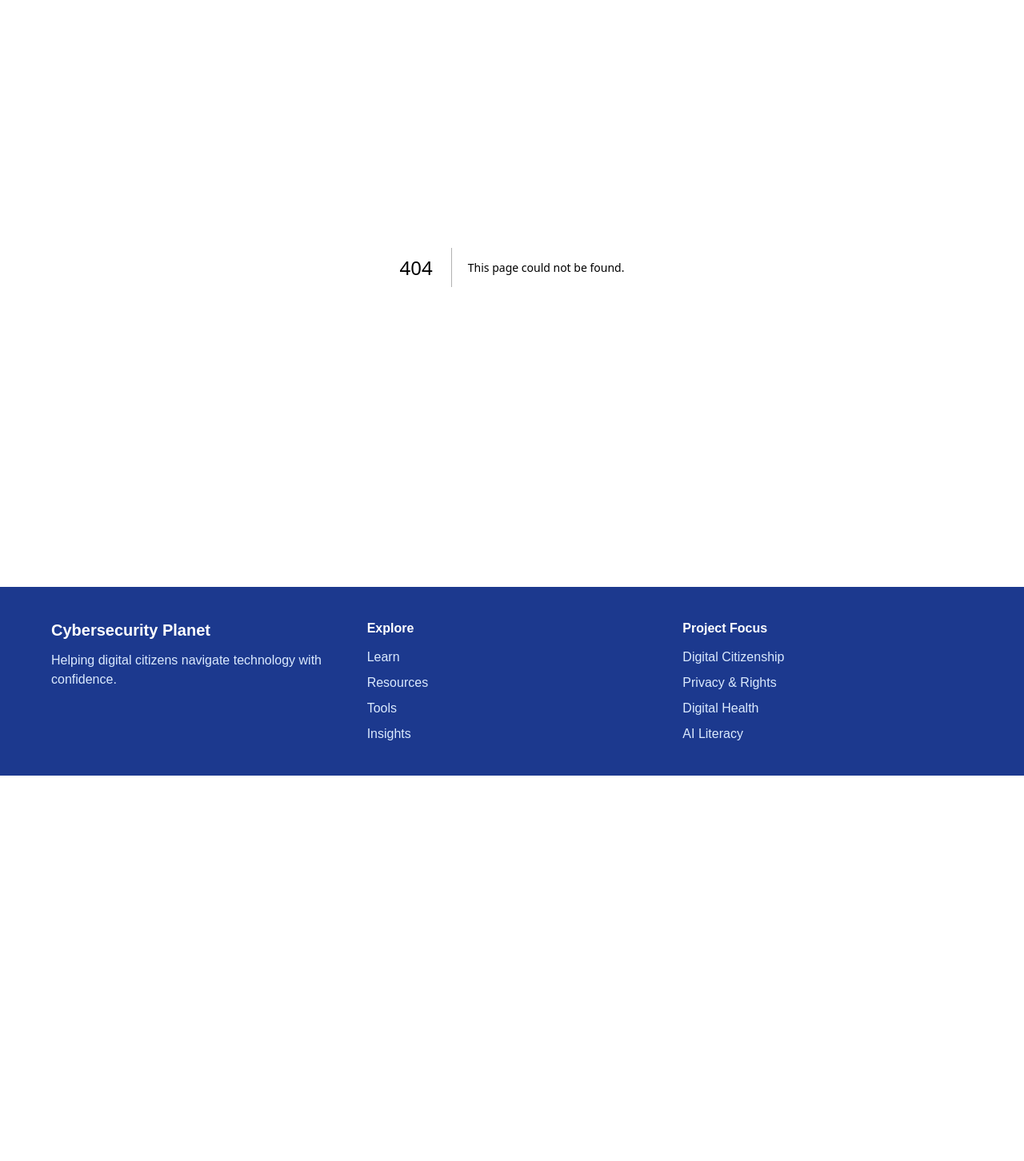
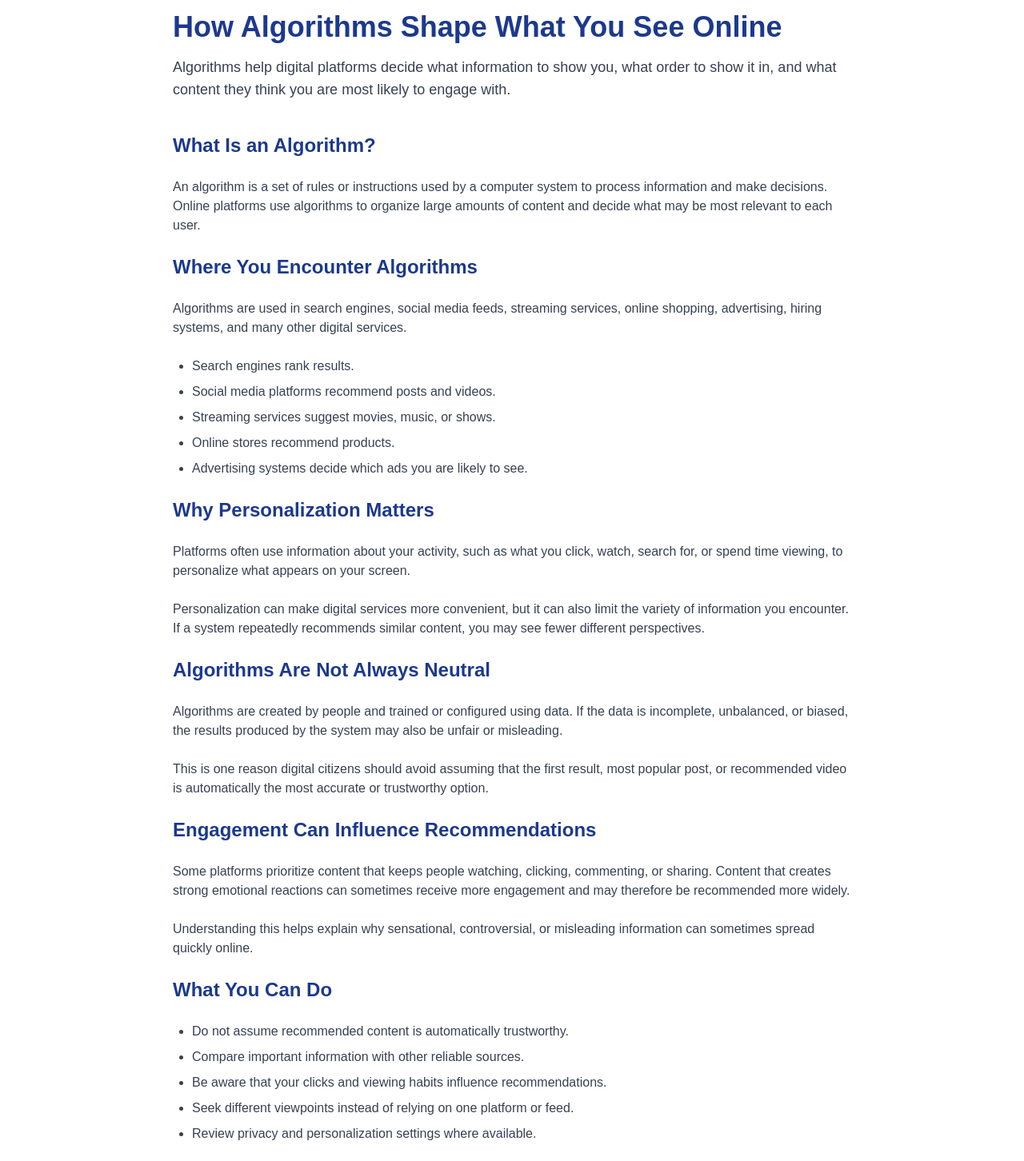
Before and after one commit to Black-widow-codes/Cybersecurity-Planet, a Next.js app: page /learn/ai-literacy/how-algorithms-shape-what-you-see-online in a window 1280 px wide. Before the commit this address had no page. Shown: the part 143-1595 px from the top of the page at 80% size. Before the commit the page ends 1113 px from the top, so only its background shows below. Built offline with nearby package versions, Linux system fonts and the light colour scheme.

Commit message:
Add algorithms AI literacy article

```diff
--- /dev/null
+++ b/src/app/learn/ai-literacy/how-algorithms-shape-what-you-see-online/page.tsx
@@ -0,0 +1,134 @@
+import Link from "next/link";
+
+export const metadata = {
+  title: "How Algorithms Shape What You See Online | Cybersecurity Planet",
+  description:
+    "Learn how algorithms rank, recommend, and personalize online content, and why understanding them matters for digital citizens.",
+};
+
+export default function AlgorithmsArticlePage() {
+  return (
+    <main className="max-w-4xl mx-auto px-6 py-20">
+      <h1 className="text-4xl font-bold text-blue-900">
+        How Algorithms Shape What You See Online
+      </h1>
+
+      <p className="mt-4 text-lg text-gray-700">
+        Algorithms help digital platforms decide what information to show you,
+        what order to show it in, and what content they think you are most
+        likely to engage with.
+      </p>
+
+      <section className="mt-10 space-y-6 text-gray-700">
+        <h2 className="text-2xl font-bold text-blue-900">
+          What Is an Algorithm?
+        </h2>
+
+        <p>
+          An algorithm is a set of rules or instructions used by a computer
+          system to process information and make decisions. Online platforms
+          use algorithms to organize large amounts of content and decide what
+          may be most relevant to each user.
+        </p>
+
+        <h2 className="text-2xl font-bold text-blue-900">
+          Where You Encounter Algorithms
+        </h2>
+
+        <p>
+          Algorithms are used in search engines, social media feeds, streaming
+          services, online shopping, advertising, hiring systems, and many
+          other digital services.
+        </p>
+
+        <ul className="list-disc space-y-2 pl-6">
+          <li>Search engines rank results.</li>
+          <li>Social media platforms recommend posts and videos.</li>
+          <li>Streaming services suggest movies, music, or shows.</li>
+          <li>Online stores recommend products.</li>
+          <li>Advertising systems decide which ads you are likely to see.</li>
+        </ul>
+
+        <h2 className="text-2xl font-bold text-blue-900">
+          Why Personalization Matters
+        </h2>
+
+        <p>
+          Platforms often use information about your activity, such as what
+          you click, watch, search for, or spend time viewing, to personalize
+          what appears on your screen.
+        </p>
+
+        <p>
+          Personalization can make digital services more convenient, but it can
+          also limit the variety of information you encounter. If a system
+          repeatedly recommends similar content, you may see fewer different
+          perspectives.
+        </p>
+
+        <h2 className="text-2xl font-bold text-blue-900">
+          Algorithms Are Not Always Neutral
+        </h2>
+
+        <p>
+          Algorithms are created by people and trained or configured using
+          data. If the data is incomplete, unbalanced, or biased, the results
+          produced by the system may also be unfair or misleading.
+        </p>
+
+        <p>
+          This is one reason digital citizens should avoid assuming that the
+          first result, most popular post, or recommended video is automatically
+          the most accurate or trustworthy option.
+        </p>
+
+        <h2 className="text-2xl font-bold text-blue-900">
+          Engagement Can Influence Recommendations
+        </h2>
+
+        <p>
+          Some platforms prioritize content that keeps people watching,
+          clicking, commenting, or sharing. Content that creates strong
+          emotional reactions can sometimes receive more engagement and may
+          therefore be recommended more widely.
+        </p>
+
+        <p>
+          Understanding this helps explain why sensational, controversial, or
+          misleading information can sometimes spread quickly online.
+        </p>
+
+        <h2 className="text-2xl font-bold text-blue-900">
+          What You Can Do
+        </h2>
+
+        <ul className="list-disc space-y-2 pl-6">
+          <li>Do not assume recommended content is automatically trustworthy.</li>
+          <li>Compare important information with other reliable sources.</li>
+          <li>Be aware that your clicks and viewing habits influence recommendations.</li>
+          <li>Seek different viewpoints instead of relying on one platform or feed.</li>
+          <li>Review privacy and personalization settings where available.</li>
+        </ul>
+
+        <div className="rounded-xl border bg-gray-50 p-6">
+          <h3 className="text-xl font-bold text-blue-900">
+            Check Your AI Literacy
+          </h3>
+
+          <p className="mt-2">
+            Understanding algorithms is part of using AI-powered systems
+            responsibly. Try the AI Literacy Assessment to check your current
+            understanding of AI, bias, deepfakes, and responsible AI use.
+          </p>
+
+          <Link
+            href="/tools/ai-literacy-assessment"
+            className="mt-4 inline-block rounded-lg bg-cyan-600 px-5 py-3 font-semibold text-white hover:bg-cyan-700"
+          >
+            Open AI Literacy Assessment
+          </Link>
+        </div>
+      </section>
+    </main>
+  );
+}
--- a/src/app/learn/ai-literacy/page.tsx
+++ b/src/app/learn/ai-literacy/page.tsx
@@ -38,6 +38,12 @@ export default function AILiteracyPage() {
         description:
           "Learn what AI is, what AI systems can do, where they appear in everyday life, and why their limits matter.",
         link: "/learn/ai-literacy/what-is-artificial-intelligence",
+      },
+      {
+        title: "How Algorithms Shape What You See Online",
+        description:
+          "Learn how algorithms rank, recommend, and personalize digital content, and why those systems influence what you see online.",
+        link: "/learn/ai-literacy/how-algorithms-shape-what-you-see-online",
       },
     ];
 
```
